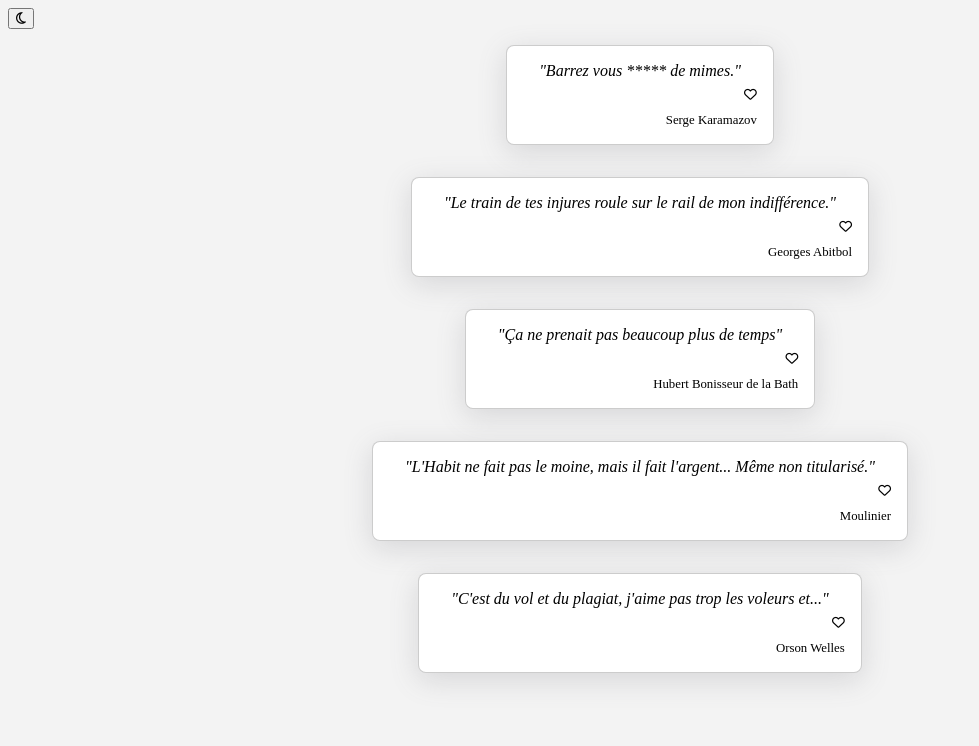
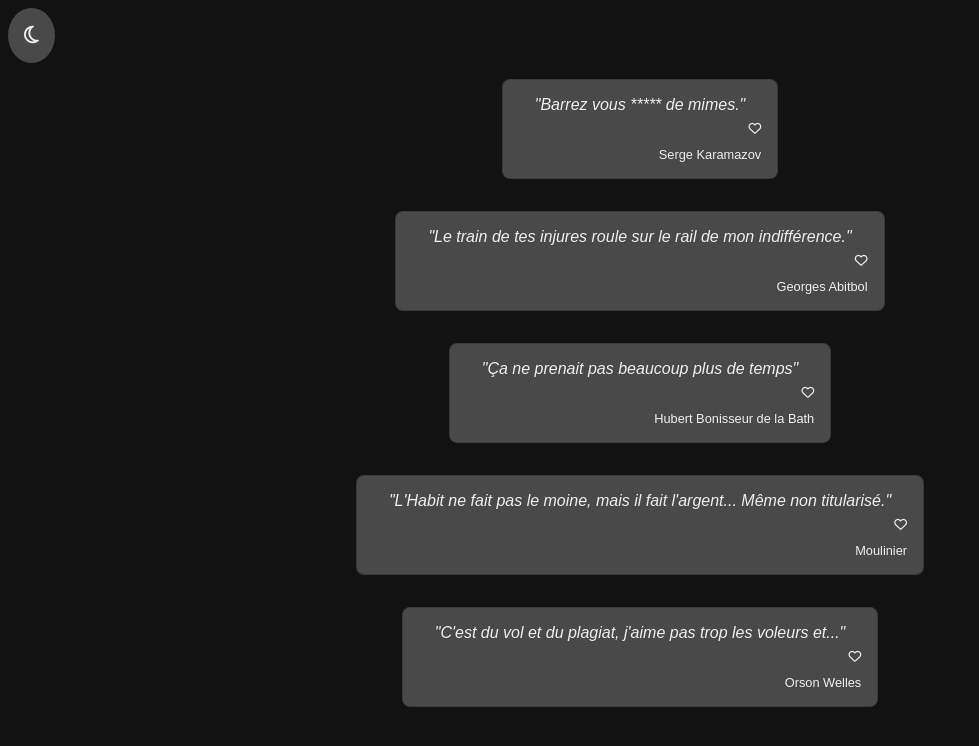
Before and after one commit to Charlydcn/EXO-CITATIONS-JS, a plain HTML site: page index.html in a window 1280 px wide. Both pictures are taken after a click on the button 21 px from the left and 18 px from the top of the page. Shown: the whole page, without its empty margins (0-979 px from the left). Drawn offline with Linux system fonts and the light colour scheme.

Commit message:
dark/light mode

```diff
--- /dev/null
+++ b/script.js
@@ -0,0 +1,24 @@
+const btn = document.querySelector(".btn-toggle");
+const prefersDarkScheme = window.matchMedia("(prefers-color-scheme: dark)");
+const currentTheme = localStorage.getItem("theme");
+
+if (currentTheme == "dark") {
+    document.body.classList.toggle("dark-theme");
+} else if (currentTheme == "light") {
+    document.body.classList.toggle("light-theme");
+}
+
+btn.addEventListener("click", function () {
+    if (prefersDarkScheme.matches) {
+        document.body.classList.toggle("light-theme");
+        var theme = document.body.classList.contains("light-theme")
+        ? "light"
+        : "dark";
+    } else {
+        document.body.classList.toggle("dark-theme");
+        var theme = document.body.classList.contains("dark-theme")
+        ? "dark"
+        : "light";
+    }
+    localStorage.setItem("theme", theme);
+});
--- a/style.css
+++ b/style.css
@@ -1,5 +1,40 @@
 body {
-    background-color: #f3f3f3;
+    --text-color: #222;
+    --bg-color: #f3f3f3;
+    --bg-color-alt: white;
+    --box-shadow: #00000056;
+}
+
+body.dark-theme {
+    --text-color: #eee;
+    --bg-color: #121212;
+    --bg-color-alt: #494949;
+    --box-shadow: #ffffff00;
+}
+
+body {
+    background-color: var(--bg-color);
+    font-family: Arial, Helvetica, sans-serif
+}
+
+p,
+i,
+footer {
+    color: var(--text-color);
+}
+
+.btn-toggle {
+    border-radius: 50%;
+    padding: 1rem;
+    background-color: var(--bg-color-alt);
+    border: var(--text-color);
+    cursor: pointer;
+    box-shadow: var(--box-shadow) 0px 7px 29px 0px;
+}
+
+.btn-toggle {
+    color: var(--text-color);
+    font-size: 1.25rem;
 }
 
 #quotes {
@@ -9,12 +44,12 @@ body {
 }
 
 blockquote {
-    background-color: white;
+    background-color: var(--bg-color-alt);
     padding: 1rem 2rem;
     width: fit-content;
     border: 1px solid rgb(0 0 0 / .2);
     border-radius: .5rem;
-    box-shadow: rgba(100, 100, 111, 0.2) 0px 7px 29px 0px;
+    box-shadow: var(--box-shadow) 0px 7px 29px 0px;
     position: relative;
 }
 
@@ -38,3 +73,17 @@ blockquote i {
     font-size: .8rem;
     cursor: pointer;
 }
+
+@media (prefers-color-scheme: dark) {
+     /* defaults to dark theme */
+    body {
+        --text-color: #eee;
+        --bg-color: #121212;
+    }
+
+    /* Override dark mode with light mode styles if the user decides to swap */
+    body.light-theme {
+        --text-color: #222;
+        --bg-color: #f3f3f3;
+    }
+}
```
